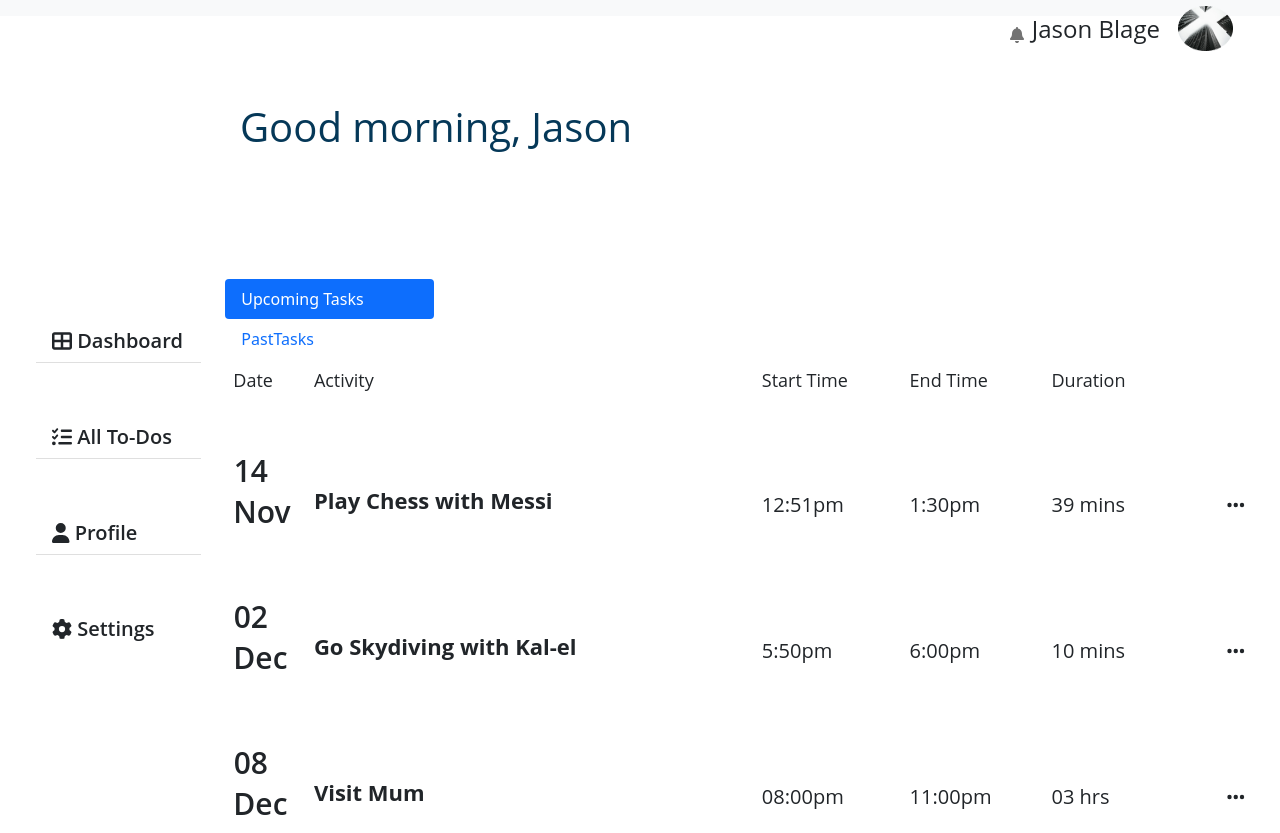
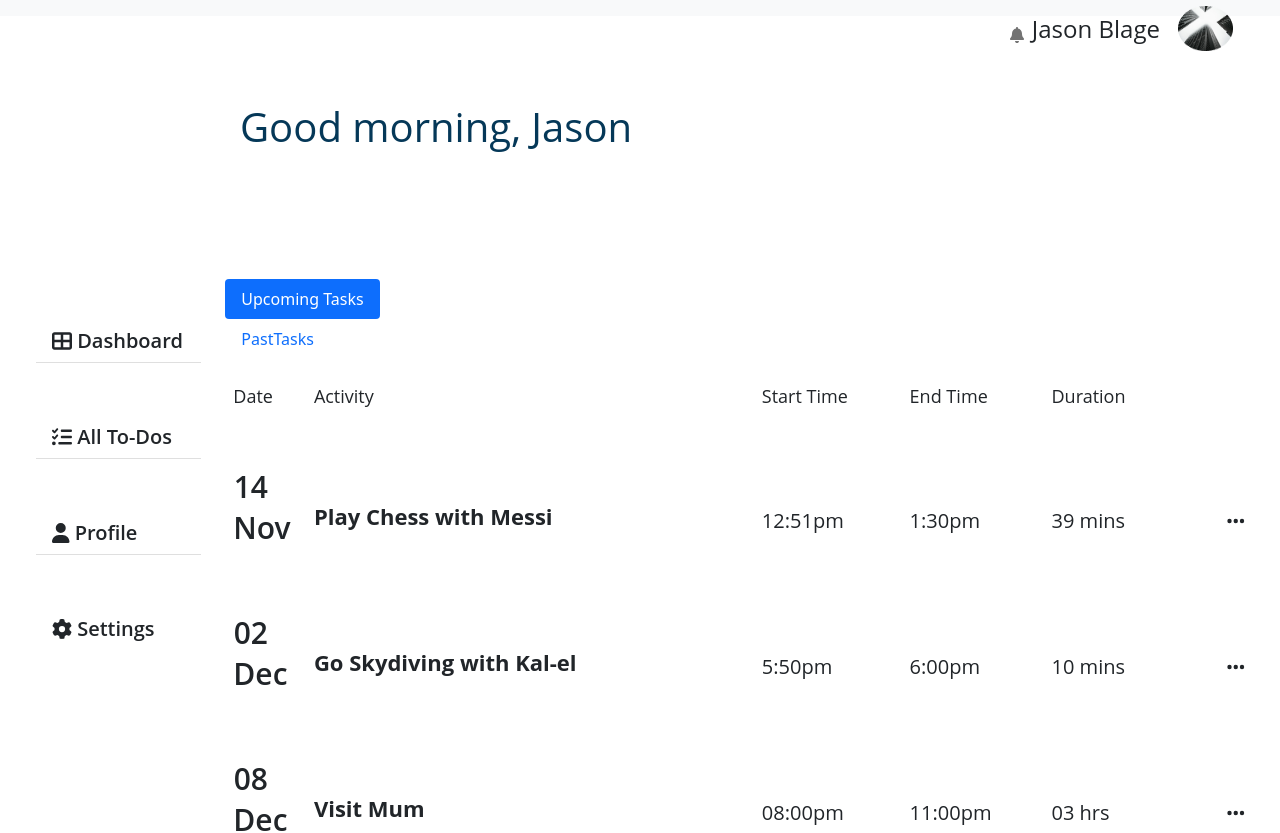
Before and after one commit to LamideAnifowoshe/todo-app, a React (Create React App) app: page /AllToDo in a window 1280 px wide. Shown: the top 833 px of the page. Built offline with nearby package versions, Linux system fonts and the light colour scheme.

Commit message:
Update AllToDo.js

```diff
--- a/src/Components/AllToDo.js
+++ b/src/Components/AllToDo.js
@@ -10,12 +10,10 @@ const AllToDo = ({ todos }) => {
       <Tab.Container defaultActiveKey="first">
         <Nav
           variant="pills"
-          className="flex-column"
-          n
+          className="mb-3"
           style={{
             marginTop: "263px",
             width: "20%",
-            backgroundColor: "#053858 !important",
           }}
         >
           <Nav.Item>
```
